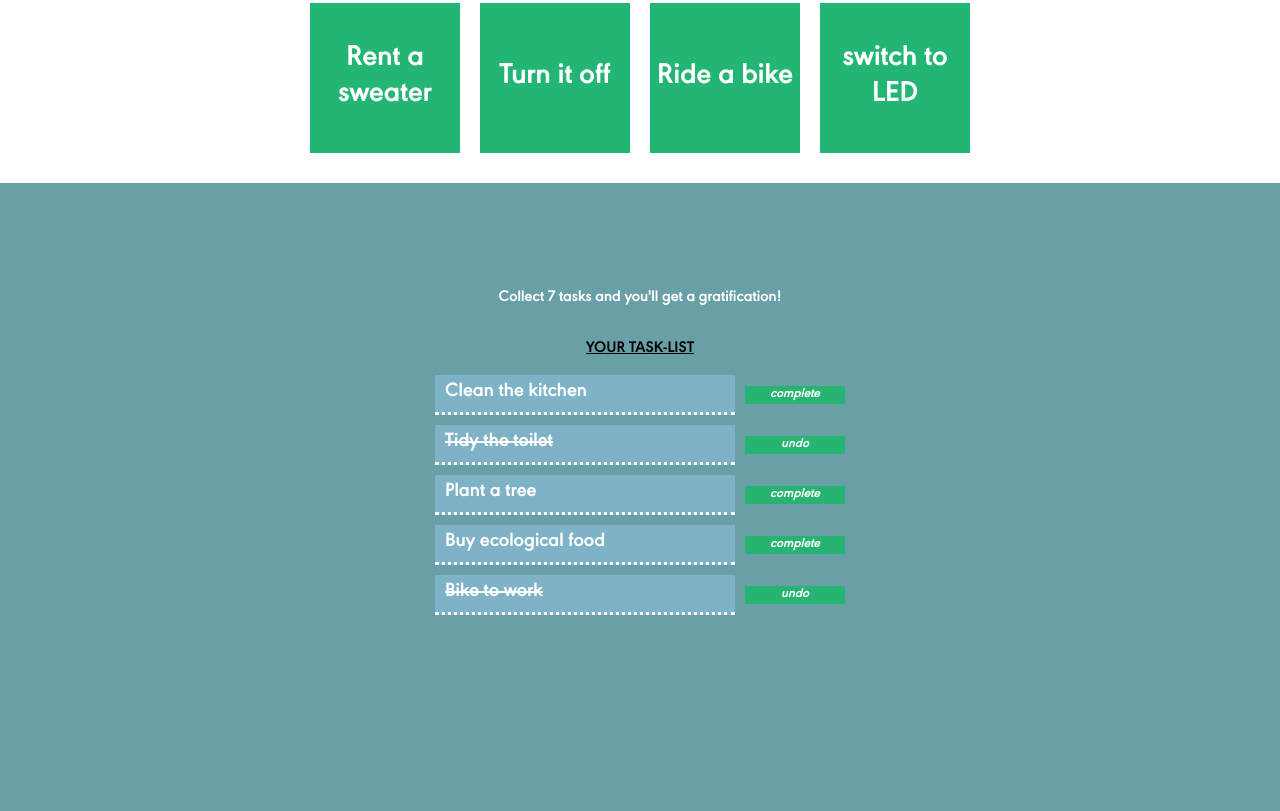
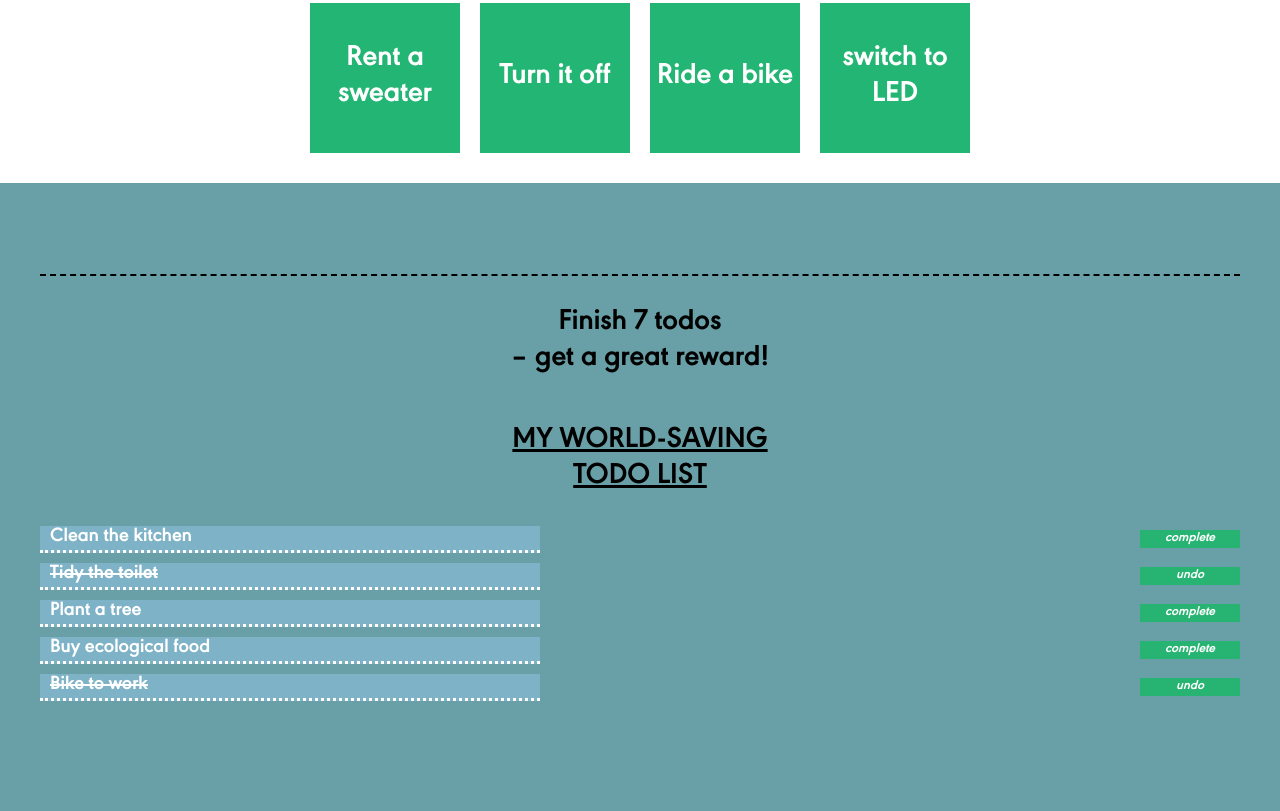
Before and after one commit to stuven1/habittracker, a React app in the folder code/: page / in a window 1280 px wide. Shown: the part 1087-1898 px from the top of the page. Built offline with nearby package versions, Linux system fonts and the light colour scheme.

Commit message:
go button works + some liststyling

```diff
--- a/code/src/components/app.css
+++ b/code/src/components/app.css
@@ -15,6 +15,8 @@
   display: flex;
   flex-direction: column;
   justify-content: space-around;
+  width: 100%;
+  padding: 0px 40px;
 }
 
 .app-form {
--- a/code/src/components/app.js
+++ b/code/src/components/app.js
@@ -69,7 +69,7 @@ class App extends React.Component {
           <Header />
         </div>
 
-        <div>
+        <div id="f1">
           <ChooseTask
             handleAddTask={this.handleAddTask}
             handleRemoveTask={this.handleRemoveTask} />
--- a/code/src/components/header/header.js
+++ b/code/src/components/header/header.js
@@ -18,9 +18,11 @@ class Header extends React.Component {
           <img className="kivra-logo" src={KivraLogo} alt="Kivra logo" />
         </div>
 
-        <button className="go-button">
-          Go!
-        </button>
+        <a href="#f1">
+          <button className="go-button">
+            Go!
+          </button>
+        </a>
 
       </div>
     )
--- a/code/src/components/list.css
+++ b/code/src/components/list.css
@@ -6,8 +6,17 @@
 
 .list .underlined {
   text-decoration: underline;
+  font-size: 30px;
 }
 
 .list .white {
   color: white;
 }
+
+.choosetask-headline {
+  height: 90px;
+  padding: 30px;
+  border-top: 2px dashed black;
+  font-size: 30px;
+  color: black;
+}
--- a/code/src/components/list.js
+++ b/code/src/components/list.js
@@ -9,15 +9,15 @@ class List extends React.Component {
       <div className="list">
 
         <div>
-          <p className="white">
-            Collect 7 tasks and you'll get a gratification!
+          <p className="choosetask-headline">
+            Finish 7 todos <br /> – get a great reward!
           </p>
         </div>
 
         <div>
           <div>
             <p className="underlined">
-              YOUR TASK-LIST
+              MY WORLD-SAVING <br /> TODO LIST
             </p>
           </div>
           <div>
--- a/code/src/components/task.css
+++ b/code/src/components/task.css
@@ -1,7 +1,7 @@
 .task-container {
   display: flex;
   flex-direction: row;
-  justify-content: center;
+  justify-content: space-between;
   margin-top: 10px;
   width: 100%;
 }
@@ -21,7 +21,7 @@
   margin-right: 10px;
   padding-left: 10px;
   text-align: left;
-  width: 300px;
+  width: 500px;
   color: white;
   font-family: "URWGeometric-Bold.woff";
   font-size: 20px;
--- a/code/src/components/task.js
+++ b/code/src/components/task.js
@@ -6,7 +6,7 @@ class Task extends React.Component {
   render() {
     return (
       <div className="task-container">
-        <div className="task-text-button">
+        {/* <div className="task-text-button"> */}
           <div className="task-text">
             <span style={{ textDecoration: this.props.todo.done ? "line-through" : "none" } }>
               {this.props.todo.value}
@@ -19,7 +19,7 @@ class Task extends React.Component {
             </button>
           </div>
 
-        </div>
+        {/* </div> */}
       </div>
     )
   }
```
